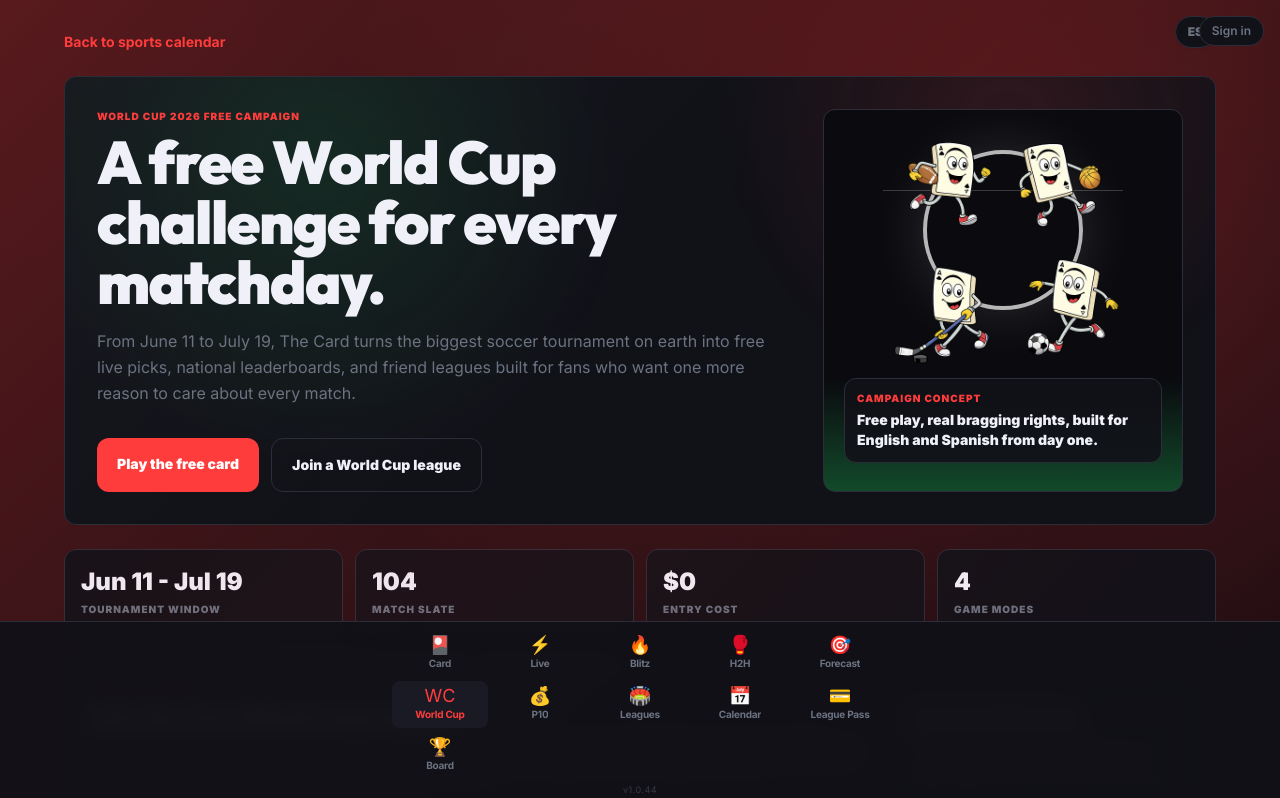
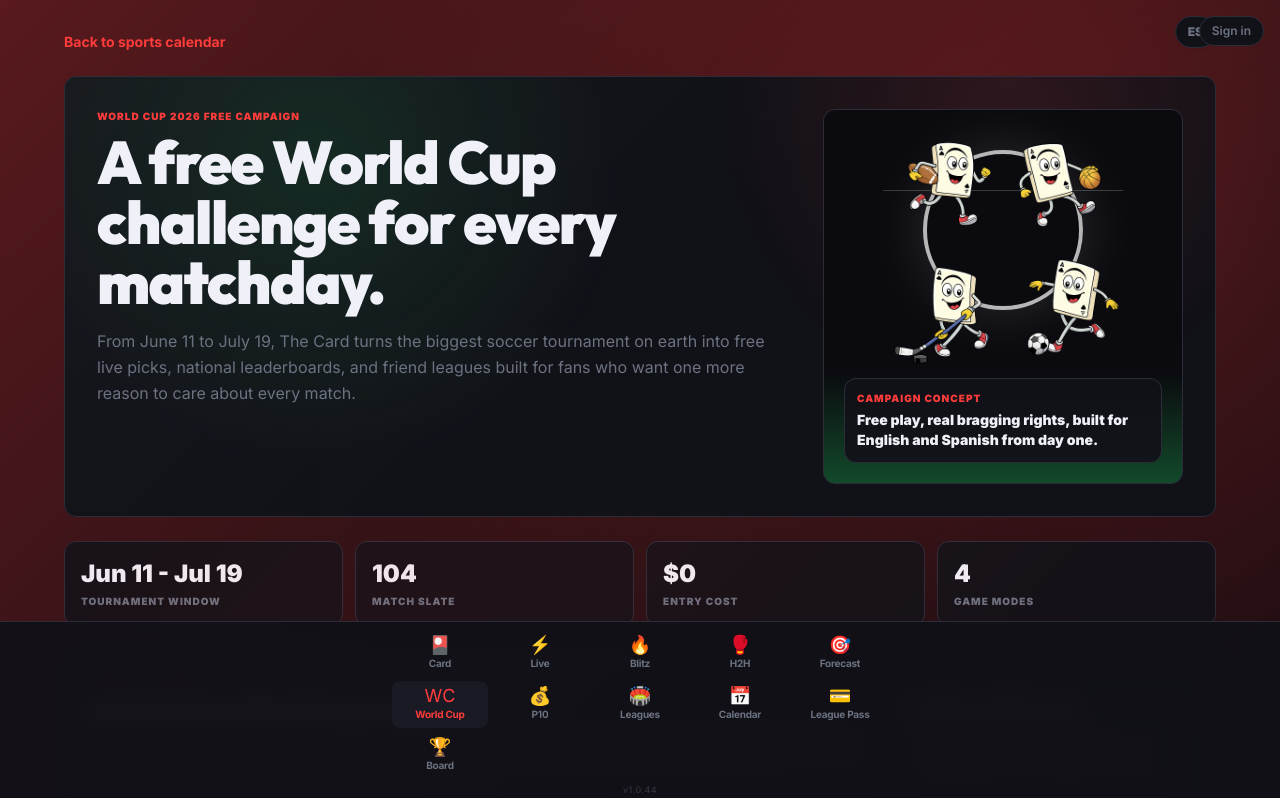
Before and after one commit to AesopScott/thecard, a Next.js app in the folder apps/web/: page /world-cup in a window 1280 px wide. Shown: the top 798 px of the page. Built offline with nearby package versions, Linux system fonts and the light colour scheme; no server answers; the database is empty.

Commit message:
fix: remove world cup hero buttons

```diff
--- a/apps/web/src/app/world-cup/world-cup-campaign-client.tsx
+++ b/apps/web/src/app/world-cup/world-cup-campaign-client.tsx
@@ -240,14 +240,6 @@ export function WorldCupCampaignClient() {
                   {t("worldCup.intro")}
                 </p>
               </div>
-              <div className="flex flex-col gap-3 sm:flex-row">
-                <Link href="/card" className="rounded-xl bg-[var(--color-brand-primary)] px-5 py-4 text-center text-sm font-black text-white hover:bg-red-500">
-                  {t("worldCup.primaryCta")}
-                </Link>
-                <Link href="#world-cup-league" className="rounded-xl border border-[var(--color-card-border)] px-5 py-4 text-center text-sm font-black text-[var(--color-card-text)] hover:border-[var(--color-brand-primary)]">
-                  {t("worldCup.secondaryCta")}
-                </Link>
-              </div>
             </div>
 
             <div className="relative min-h-72 overflow-hidden rounded-xl border border-[var(--color-card-border)] bg-[var(--color-card-bg)] p-5">
```
